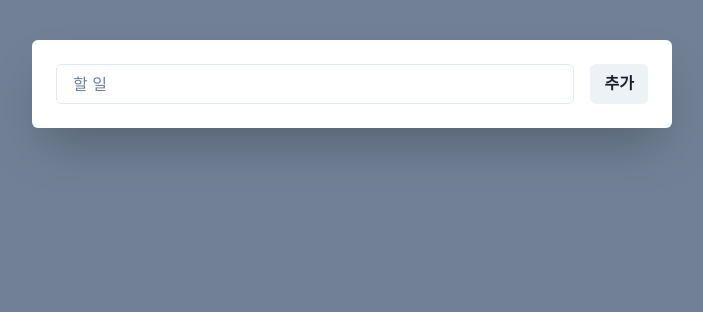
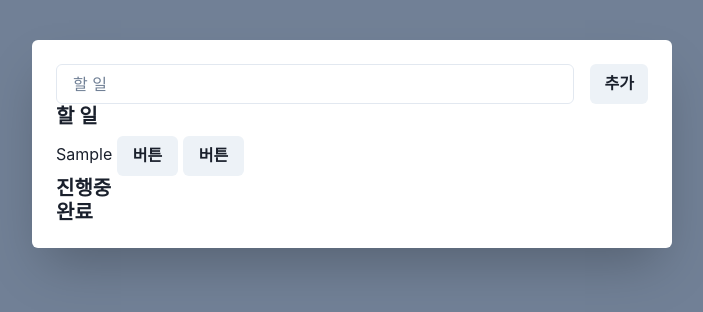
Before and after one commit to flynnpark/react-todo-recoil, a React (Vite) app: page / in a window 1280 px wide. Both pictures are taken after typing "Sample" into the empty fields and a click on the button "추가". Shown: the top 312 px of the page, without its empty margins (288-991 px from the left). Built offline with nearby package versions, Linux system fonts and the light colour scheme.

Commit message:
:construction: 간단한 컴포넌트 구조 작업

```diff
--- a/src/App.tsx
+++ b/src/App.tsx
@@ -1,8 +1,13 @@
 import { Box, Center, useColorModeValue } from '@chakra-ui/react';
+import { useRecoilValue } from 'recoil';
 
+import { todosSelector } from './atoms';
+import ItemsSection from './components/ItemsSection';
 import TodoForm from './components/TodoForm';
 
 function App() {
+  const todos = useRecoilValue(todosSelector);
+
   return (
     <Center py={10}>
       <Box
@@ -15,6 +20,9 @@ function App() {
         p={6}
       >
         <TodoForm />
+        {todos.map(({ category, items }) => (
+          <ItemsSection key={category.id} category={category} todos={items} />
+        ))}
       </Box>
     </Center>
   );
--- a/src/atoms.ts
+++ b/src/atoms.ts
@@ -1,4 +1,4 @@
-import { atom } from 'recoil';
+import { atom, selector } from 'recoil';
 
 export type CategoryItemType = {
   id: string;
@@ -40,3 +40,16 @@ export const todosState = atom<TodoItemType[]>({
   key: 'todos',
   default: [],
 });
+
+export const todosSelector = selector({
+  key: 'todosSelector',
+  get: ({ get }) => {
+    const todos = get(todosState);
+    const categories = get(categoriesState);
+
+    return categories.map((category) => ({
+      category,
+      items: todos.filter((todo) => todo.category.id === category.id),
+    }));
+  },
+});
--- /dev/null
+++ b/src/components/ActionButton.tsx
@@ -0,0 +1,7 @@
+import { Button } from '@chakra-ui/react';
+
+function ActionButton() {
+  return <Button>버튼</Button>;
+}
+
+export default ActionButton;
--- /dev/null
+++ b/src/components/ItemsSection.tsx
@@ -0,0 +1,22 @@
+import { Heading, Stack } from '@chakra-ui/react';
+
+import { CategoryItemType, TodoItemType } from '../atoms';
+import TodoItem from './TodoItem';
+
+interface Props {
+  category: CategoryItemType;
+  todos: TodoItemType[];
+}
+
+function ItemsSection({ category: { name }, todos }: Props) {
+  return (
+    <Stack>
+      <Heading size="md">{name}</Heading>
+      {todos.map((todo) => (
+        <TodoItem key={todo.id} todo={todo} />
+      ))}
+    </Stack>
+  );
+}
+
+export default ItemsSection;
--- /dev/null
+++ b/src/components/TodoItem.tsx
@@ -0,0 +1,16 @@
+import { TodoItemType } from '../atoms';
+import ActionButton from './ActionButton';
+
+interface Props {
+  todo: TodoItemType;
+}
+
+function TodoItem({ todo: { content } }: Props) {
+  return (
+    <div>
+      {content} <ActionButton /> <ActionButton />
+    </div>
+  );
+}
+
+export default TodoItem;
```
